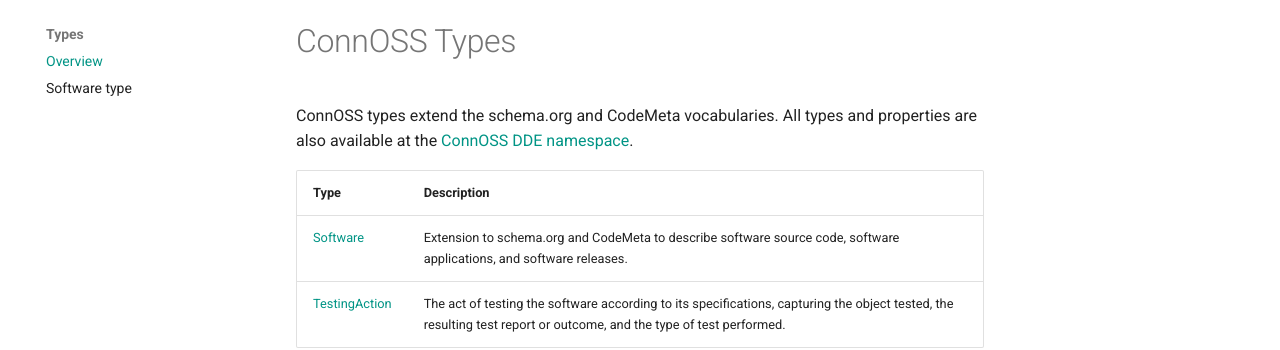
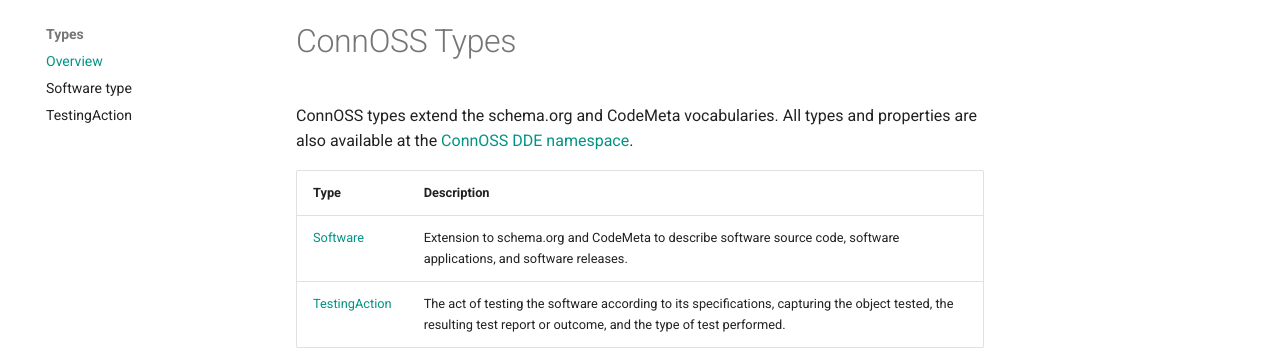
Before and after one commit to ConnOSS-Project/vocab, an MkDocs documentation site: the page built from docs/Types/index.md, in a window 1280 px wide. Shown: the part 125-475 px from the top of the page. Built offline with MkDocs 1.6.1 and Material for MkDocs 9.7.7, drawn with Linux system fonts in a browser that asks for light colours; comment, search, counter and statistics services are not loaded.

Commit message:
Add TestingAction.md to Types

```diff
--- a/mkdocs.yml
+++ b/mkdocs.yml
@@ -7,6 +7,7 @@
     - Types:
       - Overview: 'Types/index.md'
       - 'Types/software-type.md'
+      - 'Types/TestingAction.md'
     - Profiles:
       - Overview: 'Profiles/index.md'
       - 'Profiles/Software.md'
```
